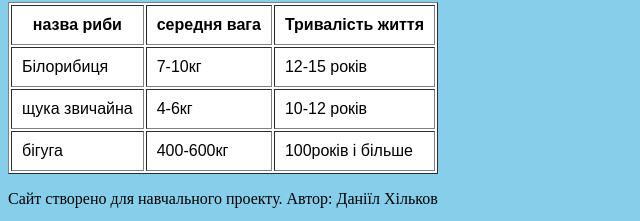
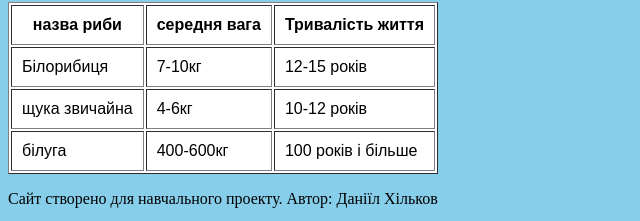
Before and after one commit to daniilkhilkov12312/-2, a plain HTML site: page index.html in a window 1280 px wide. Shown: the part 1214-1435 px from the top of the page, 0-640 px from the left. Drawn offline with Linux system fonts and the light colour scheme.

Commit message:
index.html

```diff
--- a/index.html
+++ b/index.html
@@ -38,9 +38,9 @@
     <td>10-12 років</td>
     </tr>
     <tr>
-    <td>бігуга</td>
+    <td>білуга</td>
     <td>400-600кг</td>
-    <td>100років і більше</td>
+    <td>100 років і більше</td>
     </tr>
     </table>
 </main>
```
